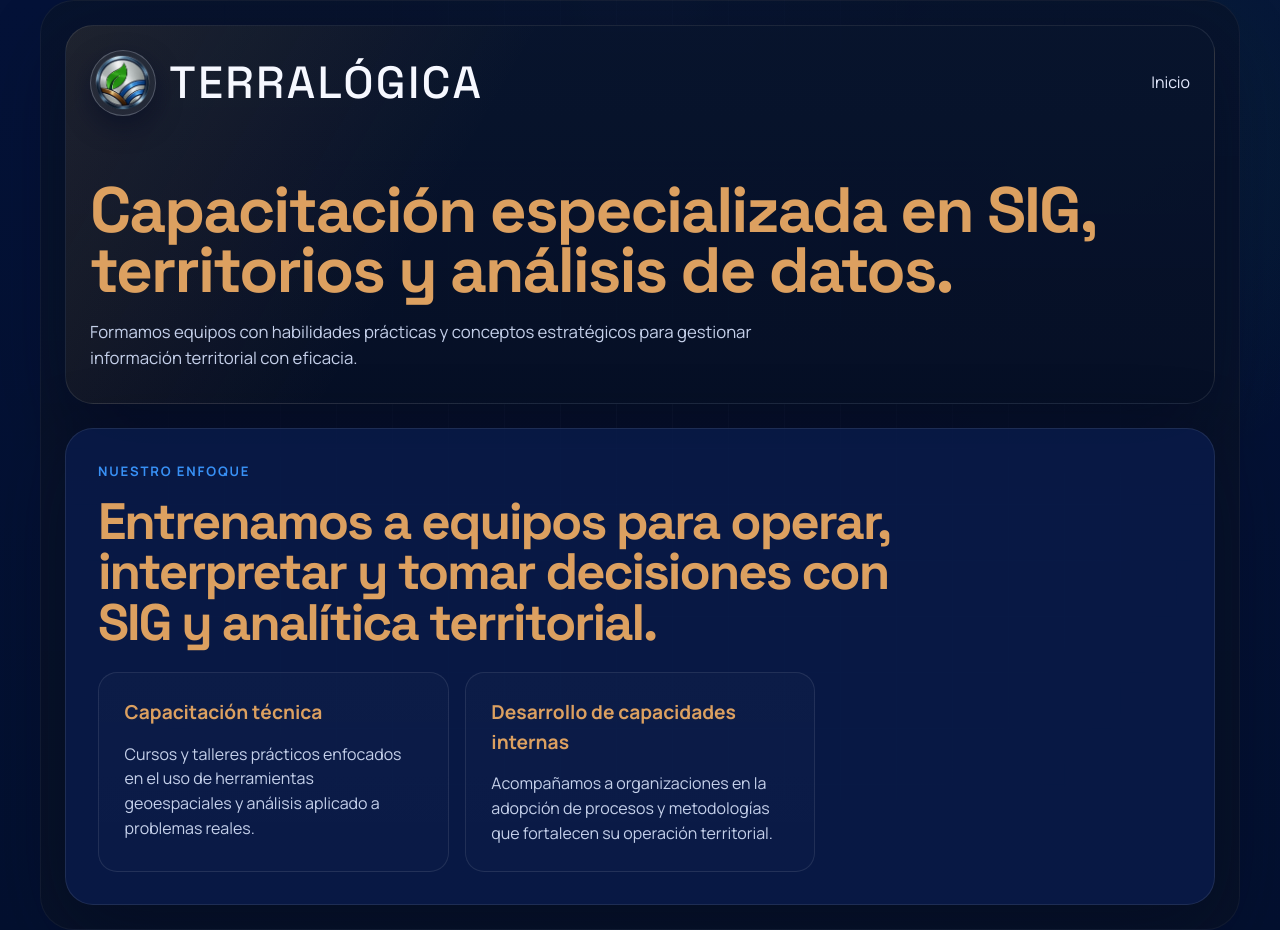
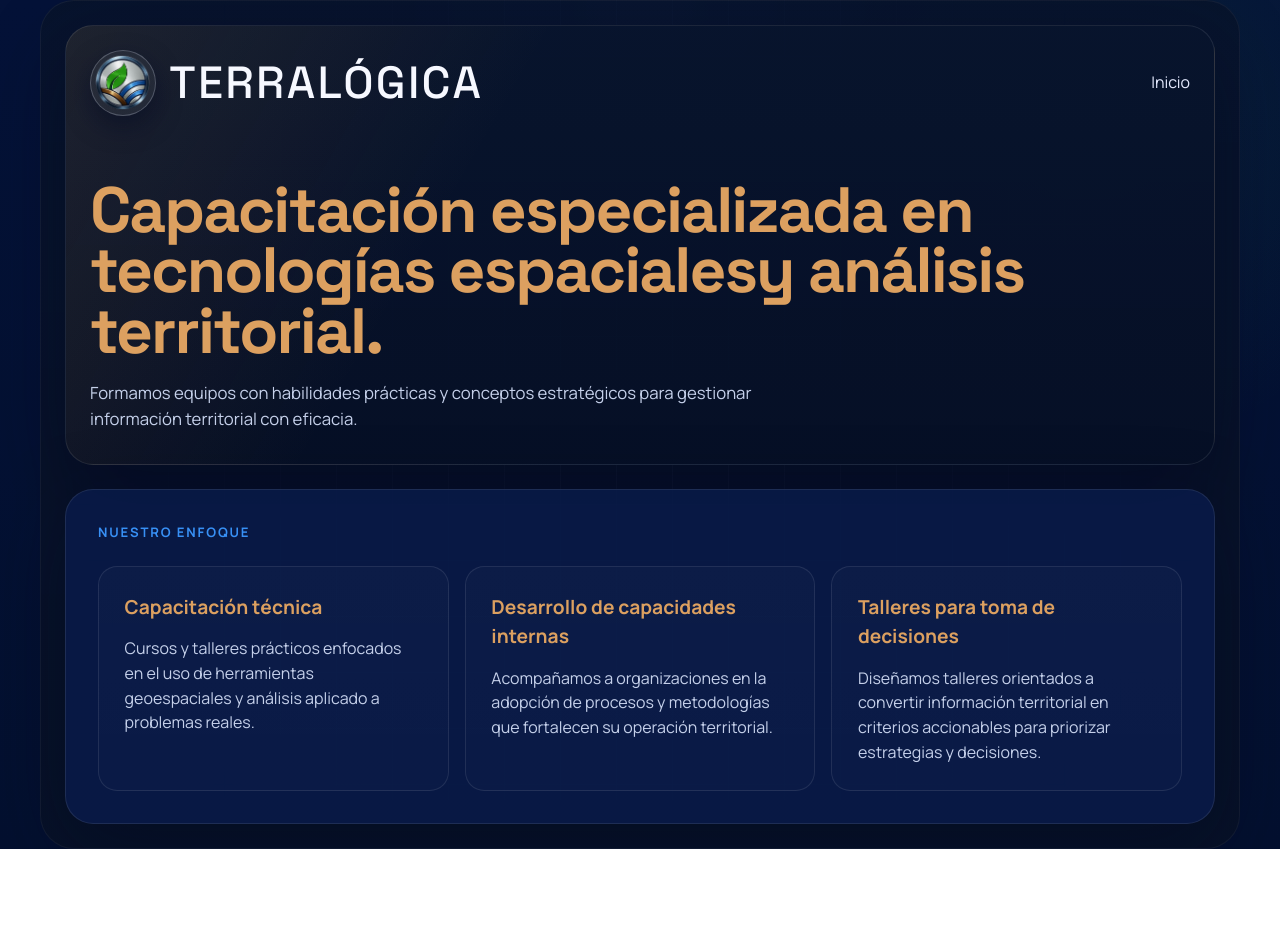
Before and after one commit to moraman61-arch/terralogica-web, a React (Vite) app: page /servicios/capacitacion in a window 1280 px wide. After the commit the page ends 849 px from the top, so only its background shows below. Built offline with nearby package versions, Linux system fonts and the light colour scheme.

Commit message:
Actualiza paneles y contenido de secciones

```diff
--- a/src/App.jsx
+++ b/src/App.jsx
@@ -34,7 +34,7 @@ const roadmap = [
   {
     step: '01',
     title: 'Datos',
-    description: 'Usamos tecnologías de vanguardia y trabajo de campo para recopilar y generar DATOS precisos y relevantes del territorio de interés.',
+    description: 'Usamos tecnologías de vanguardia y trabajo de campo para recopilar y generar DATOS precisos y confiables del territorio de interés.',
   },
   {
     step: '02',
@@ -203,8 +203,7 @@ function App() {
             </div>
             <p className="hero-text">
               En Terralógica ayudamos al cliente a entender su territorio, ordenar su manejo
-              y detectar oportunidades con analítica aplicada, mapas y tableros listos
-              para usar.
+              y detectar oportunidades, con conocimiento científico, técnica avanzada y tecnologías de vanguardia .
             </p>
             <div className="hero-actions">
               {clientTypes.map((client) => (
--- a/src/Capacitacion.jsx
+++ b/src/Capacitacion.jsx
@@ -16,7 +16,7 @@ function Capacitacion() {
         </header>
 
         <div className="hero-copy subpage-intro">
-          <h1>Capacitación especializada en SIG, territorios y análisis de datos.</h1>
+          <h1>Capacitación especializada en tecnologías espacialesy análisis territorial.</h1>
           <p className="hero-text">
             Formamos equipos con habilidades prácticas y conceptos estratégicos para gestionar información territorial con eficacia.
           </p>
@@ -26,7 +26,6 @@ function Capacitacion() {
       <section className="services-section">
         <div className="section-heading">
           <p className="eyebrow">Nuestro enfoque</p>
-          <h2>Entrenamos a equipos para operar, interpretar y tomar decisiones con SIG y analítica territorial.</h2>
         </div>
         <div className="service-grid">
           <article className="service-card">
@@ -41,6 +40,12 @@ function Capacitacion() {
               Acompañamos a organizaciones en la adopción de procesos y metodologías que fortalecen su operación territorial.
             </p>
           </article>
+          <article className="service-card">
+            <h3>Talleres para toma de decisiones</h3>
+            <p>
+              Diseñamos talleres orientados a convertir información territorial en criterios accionables para priorizar estrategias y decisiones.
+            </p>
+          </article>
         </div>
       </section>
     </main>
--- a/src/Proyectos.jsx
+++ b/src/Proyectos.jsx
@@ -108,7 +108,8 @@ function Proyectos() {
         </header>
 
         <div className="hero-copy subpage-intro">
-          <h1>Proyectos de inteligencia territorial con impacto en campo.</h1>
+          <h1>Diseñamos, desarrollamos y ejecutamos proyectos con inteligencia humana y artificial para una mejor gestión territorial
+            .</h1>
           <p className="hero-text">
             Desarrollamos soluciones de análisis, modelado y monitoreo para proyectos que requieren una visión integral del territorio.
           </p>
@@ -118,7 +119,6 @@ function Proyectos() {
       <section className="services-section projects-services-section">
         <div className="section-heading">
           <p className="eyebrow">Lo que hacemos</p>
-          <h2>Impulsamos proyectos con datos, tecnología y ejecución de campo.</h2>
         </div>
         <div className="service-grid projects-grid">
           {projectServices.map((item) => (
```
